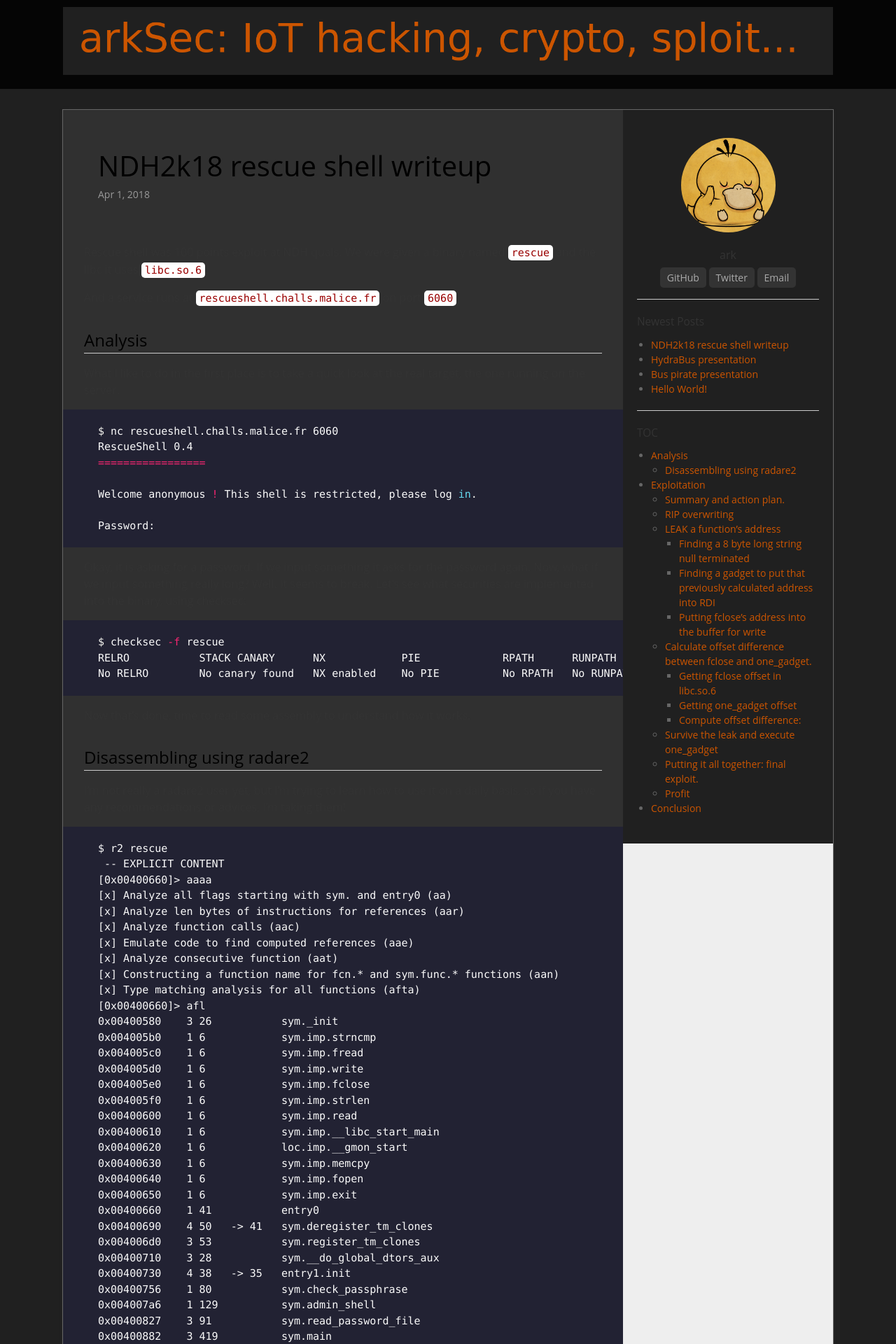
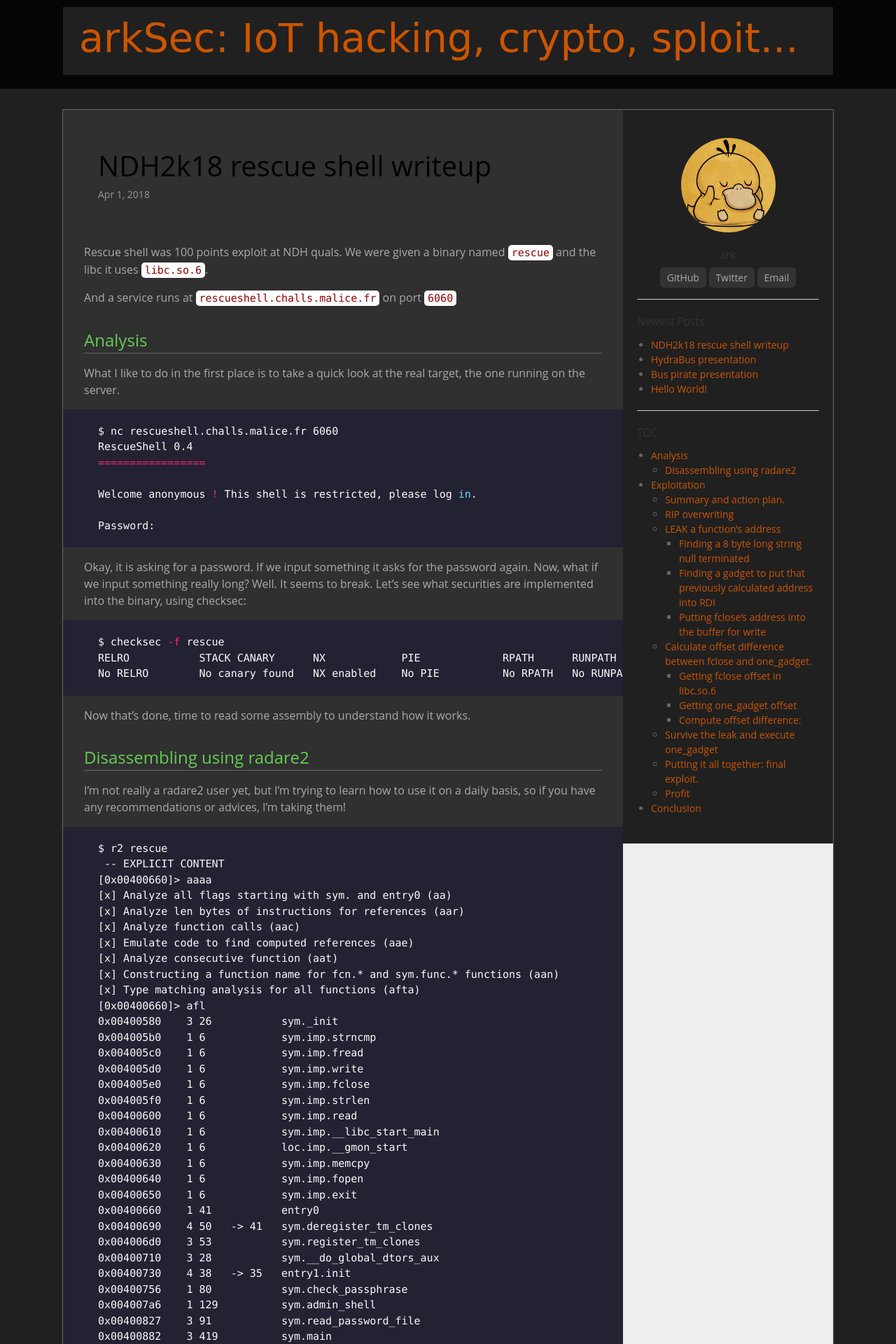
Before and after one commit to entropyqueen/entropyQueen.github.io, a Jekyll site: the page built from _posts/2018-04-01-NDH2k18_rescue_shell_writeup.md, in a window 1280 px wide. Shown: the top 1920 px of the page at 70% size. Built offline with Jekyll 4.4.1, drawn with Linux system fonts in a browser that asks for light colours; comment, search, counter and statistics services are not loaded.

Commit message:
style update posts ==beta==

```diff
--- a/_sass/_post.scss
+++ b/_sass/_post.scss
@@ -23,10 +23,10 @@
         }
     }
     .post-content {
-        color: #333;
+        color: #aaa;
 
         h1,h2,h3,h4,h5,h6 {
-            color: #000;
+            color: #6c5;
         }
 
         h1, h2 {
@@ -35,7 +35,7 @@
         }
 
         h1, h2, h3 {
-            border-bottom: 1px solid #CCC;
+            border-bottom: 1px solid #666;
         }
 
         pre {
```
